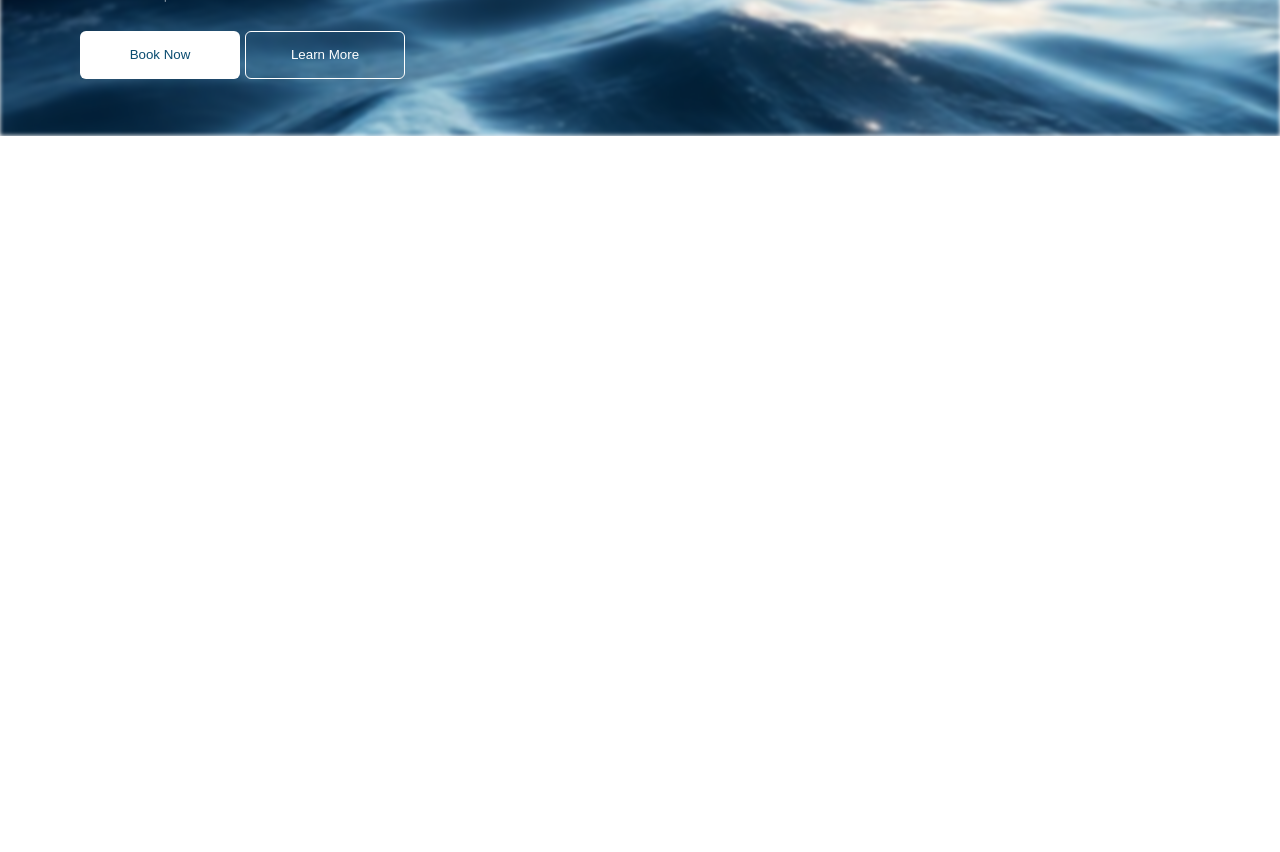
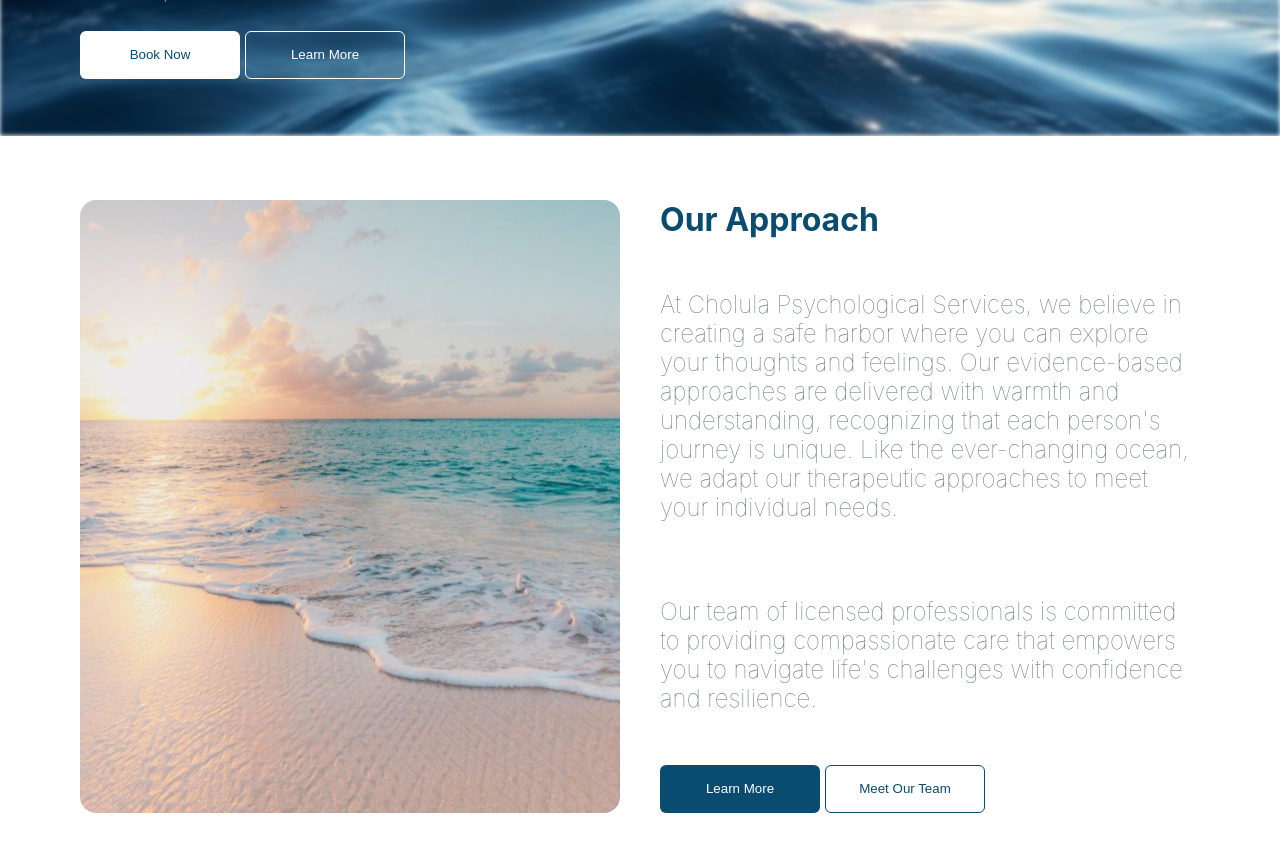
Before and after one commit to JRodriguez-Luna/ocean-therapy-ui, a React (Vite) app: page / in a window 1280 px wide. Shown: the part 520-1372 px from the top of the page. Before the commit the page ends 800 px from the top, so only its background shows below. Built offline with nearby package versions, Linux system fonts and the light colour scheme.

Commit message:
Add Approach Section. (#1)

```diff
--- /dev/null
+++ b/src/components/ApproachSection.css
@@ -0,0 +1,51 @@
+.approach--container {
+    display: flex;
+    justify-content: center;
+    align-items: center;
+    width: auto;
+    padding: 64px 80px;
+    color: #374151;
+}
+
+.approach--row {
+    display: flex;
+    width: 100%;
+}
+
+.approach--column {
+    display: flex;
+    flex-direction: column;
+}
+
+.approach--column-half {
+    display: flex;
+    flex-direction: column;
+    width: 50%;
+}
+
+.approach--img{
+    width: 100%;
+    height: 100%;
+    object-fit: cover;
+    border-radius: 1rem;
+}
+
+.gap {
+    gap: 40px;
+}
+
+.title {
+    font-size: 2rem;
+    color: #0A4C70;
+    margin: 0;
+}
+
+.text-base {
+    font-size: 1.5rem;
+    font-weight: 100;
+    color: #636d7e;
+}
+
+.spacing {
+    gap: 1.7em;
+}
--- /dev/null
+++ b/src/components/ApproachSection.tsx
@@ -0,0 +1,28 @@
+import './ApproachSection.css'
+import { Button } from './Button'
+
+export function ApproachSection() {
+    return (
+        <div className="approach--container">
+           <div className='approach--row gap'>
+                <div className='approach--column-half'>
+                    <img className='approach--img' src="images/ocean-view.svg" alt="ocean-view" />
+                </div>
+                <div className='approach--column-half spacing'>
+                    <h2 className='title'>Our Approach</h2>
+                    <p className='text-base'>
+                        At Cholula Psychological Services, we believe in creating a safe harbor where you can explore your thoughts and feelings. Our evidence-based approaches are delivered with warmth and understanding, recognizing that each person's journey is unique. Like the ever-changing ocean, we adapt our therapeutic approaches to meet your individual needs.
+                    </p>
+                    <p className='text-base'>
+                        Our team of licensed professionals is committed to providing compassionate care that empowers you to navigate life's challenges with confidence and resilience.
+                    </p>
+
+                    <div className='approach--row'>
+                        <Button className='hover--effect' variant='inverted'>Learn More</Button>
+                        <Button className='hover--effect' variant='inverted-outline'>Meet Our Team</Button>
+                    </div>
+                </div>
+           </div>
+        </div>
+    )
+}
--- a/src/components/Button.tsx
+++ b/src/components/Button.tsx
@@ -13,7 +13,7 @@ const colors: Record<ButtonVarients, React.CSSProperties> = {
         border: 'none'
     },
     'inverted': {
-        borderColor: '#0A4C70',
+        background: '#0A4C70',
         color: 'white',
         border: 'none'
     },
--- a/src/pages/Home.tsx
+++ b/src/pages/Home.tsx
@@ -1,11 +1,13 @@
 import { Header } from '../components/Header'
 import { Hero } from '../components/Hero'
+import { ApproachSection } from '../components/ApproachSection'
 
 export function Home() {
     return (
         <>
            <Header />
            <Hero />
+           <ApproachSection />
         </>
     )
 }
```
Also changed, not shown: public/images/ocean-view.svg (added).
